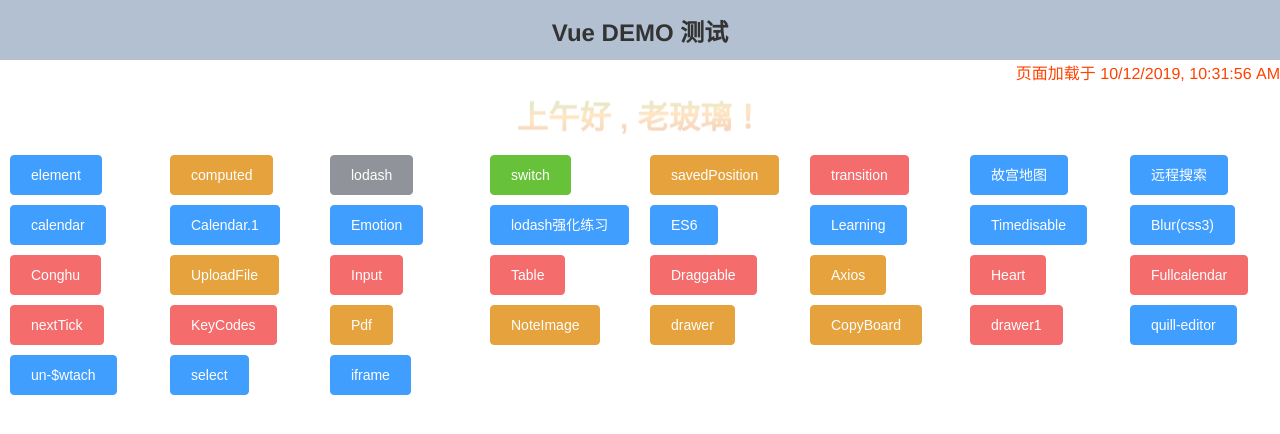
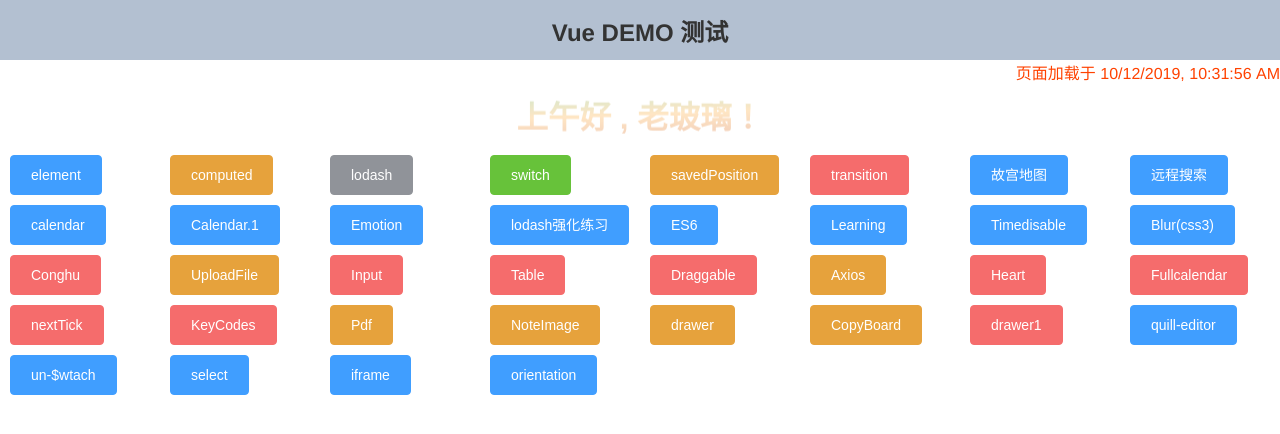
Before and after one commit to chengheai/daily-vue-demo, a Vue app: page /un-watch#/dashboard in a window 1280 px wide. Shown: the top 434 px of the page. Built offline with nearby package versions, Linux system fonts and the light colour scheme; what vue-quill-editor would draw is missing.

Commit message:
that.handleW();

```diff
--- a/src/components/Dashboard.vue
+++ b/src/components/Dashboard.vue
@@ -178,6 +178,11 @@
         <el-button type="primary">iframe</el-button>
       </router-link>
     </el-col>
+    <el-col :xs="12" :sm="6" :md="6" :lg="3" :xl="2">
+      <router-link to="/orientation" tag="li">
+        <el-button type="primary">orientation</el-button>
+      </router-link>
+    </el-col>
   </div>
 </template>
 
--- /dev/null
+++ b/src/components/Orientation.vue
@@ -0,0 +1,61 @@
+<template>
+  <div>{{msg}}</div>
+</template>
+
+<script>
+export default {
+  data() {
+    return {
+      msg: '我是竖屏状态',
+    };
+  },
+  methods: {
+    handleW() {
+      const u = navigator.userAgent;
+      const isAndroid = u.indexOf('Android') > -1 || u.indexOf('Adr') > -1; // android终端
+      // const isIOS = !!u.match(/\(i[^;]+;( U;)? CPU.+Mac OS X/); // ios终端
+      let W;
+      if (isAndroid) {
+        W = window.screen.width;
+      } else {
+        W = document.body.clientWidth;
+      }
+      // if (isIOS) {
+      // }
+      let H = W / (16 / 9);
+      console.log(`宽度是${W},高度是${H}`);
+    },
+  },
+  mounted() {
+    let that = this;
+    window.addEventListener(
+      'onorientationchange' in window ? 'orientationchange' : 'resize',
+      function() {
+        if (window.orientation === 180 || window.orientation === 0) {
+          that.msg = '我是竖屏状态';
+        }
+        if (window.orientation === 90 || window.orientation === -90) {
+          that.msg = '我是横屏状态';
+        }
+        that.$nextTick(() => {
+          that.handleW();
+        });
+      },
+      false,
+    );
+  },
+};
+</script>
+
+<style lang="less" scoped>
+div {
+  width: 100%;
+  height: calc(100vh - 83px);
+  background: #000;
+  color: #fff;
+  display: flex;
+  justify-content: center;
+  align-items: center;
+  font-size: 4em;
+}
+</style>
--- a/src/router/index.js
+++ b/src/router/index.js
@@ -40,6 +40,7 @@ import Reduce from '@/components/Reduce';
 
 import Select from '@/components/Select';
 import Iframe from '@/components/Iframe';
+import Orientation from '@/components/Orientation';
 
 /* eslint-disable */
 Vue.use(Router);
@@ -240,6 +241,11 @@ export default new Router({
       name: 'iframe',
       component: Iframe,
     },
+    {
+      path: '/orientation',
+      name: 'orientation',
+      component: Orientation,
+    },
   ],
   scrollBehavior(to, from, savedPosition) {
     console.log(savedPosition);
```
Also changed, not shown: 9 other files (tests, documents, lock files or other folders).
